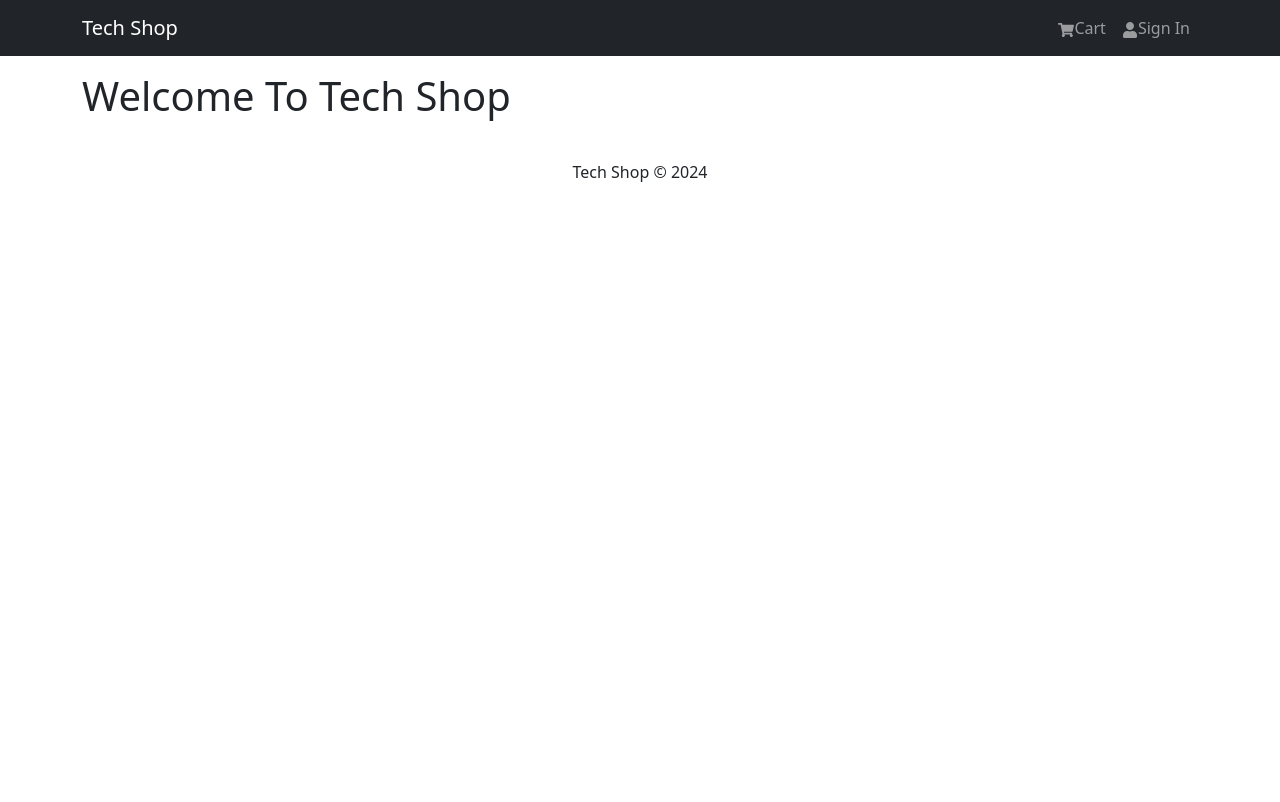
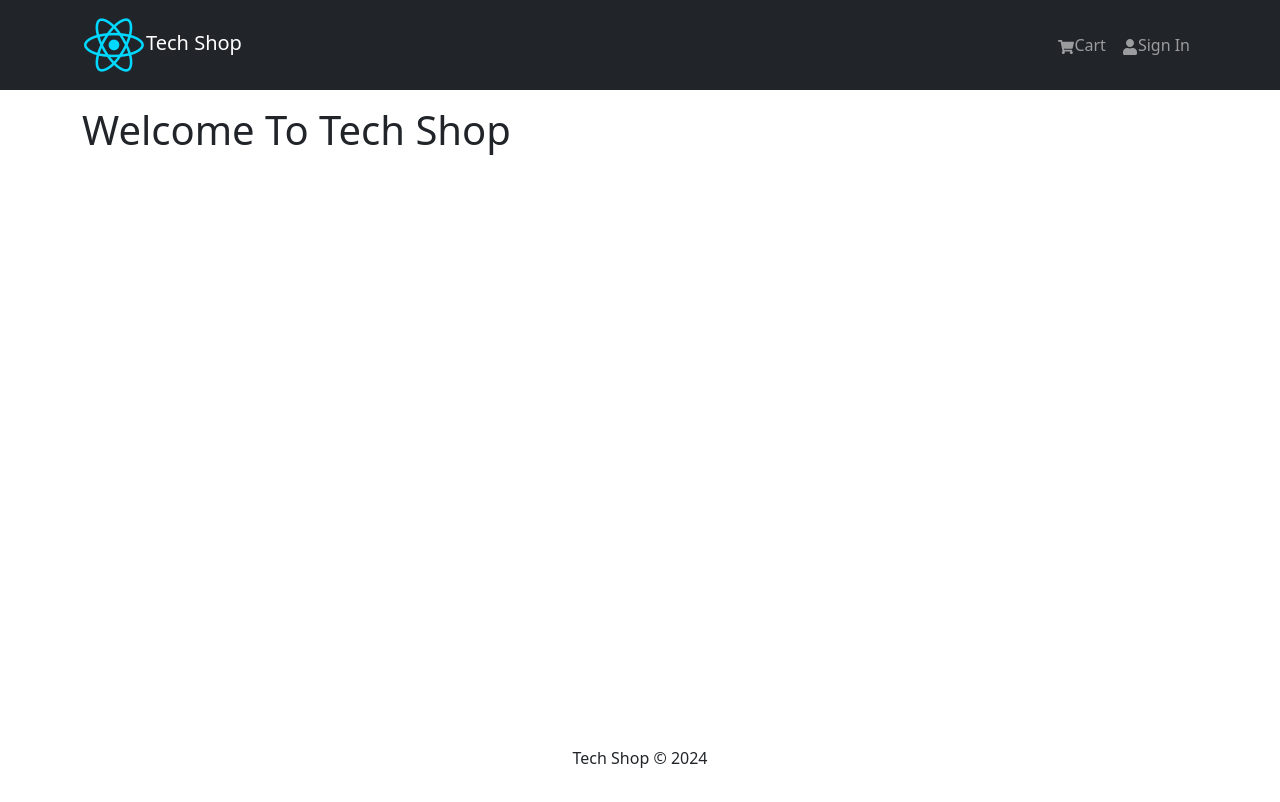
Before and after one commit to KeshavSaraogi/tech-shop, a React (Create React App) app in the folder frontend/: page / in a window 1280 px wide. Built offline with nearby package versions, Linux system fonts and the light colour scheme.

Commit message:
styling
-- adding custom and bootstrap css to header and footer

```diff
--- /dev/null
+++ b/frontend/src/assets/styles/index.css
@@ -0,0 +1,53 @@
+main {
+    min-height: 80vh;
+}
+
+.rating span {
+    margin: 0.1rem;
+}
+
+.rating svg {
+    color: #f8e825;
+}
+
+.rating-text {
+    font-size: 0.8rem;
+    font-weight: 600;
+    padding-left: 0.5rem;
+}
+
+.product-title {
+    height: 2.5em; /* Set a fixed height */
+    overflow: hidden; /* Hide overflow content */
+    text-overflow: ellipsis; /* Add ellipsis for long text */
+    white-space: nowrap; /* Prevent wrapping */
+}
+
+table td,
+table th {
+    text-align: center;
+}
+
+.review {
+    margin-top: 30px;
+}
+
+.review h2 {
+    font-size: 24px;
+    background: #f4f4f4;
+    padding: 10px;
+    border: 1px solid #ddd;
+}
+
+.review button {
+    margin-top: 10px;
+}
+
+.carousel-caption {
+    position: absolute;
+    width: 100%;
+    left: 0;
+    right: 0;
+    bottom: 0;
+    background: rgba(0, 0, 0, 0.5);
+}
--- a/frontend/src/components/Header.jsx
+++ b/frontend/src/components/Header.jsx
@@ -1,5 +1,6 @@
 import { Navbar, Nav, Container} from 'react-bootstrap'
 import {FaShoppingCart, FaUser } from 'react-icons/fa'
+import logo from "../assets/logo.png"
 
 import React from 'react'
 
@@ -8,7 +9,10 @@
     <header>
         <Navbar bg="dark" variant="dark" expand="lg" collapseOnSelect>
             <Container>
-                <Navbar.Brand href="/">Tech Shop</Navbar.Brand>
+                <Navbar.Brand href="/">
+                    <img src = {logo} alt="TechShop" />
+                    Tech Shop
+                </Navbar.Brand>
                 <Navbar.Toggle aria-controls="basic-navbar-nav" />
                 <Navbar.Collapse id="basic-navbar--nav">
                     <Nav className="ms-auto">
--- a/frontend/src/index.css
+++ /dev/null
@@ -1,13 +0,0 @@
-body {
-  margin: 0;
-  font-family: -apple-system, BlinkMacSystemFont, 'Segoe UI', 'Roboto', 'Oxygen',
-    'Ubuntu', 'Cantarell', 'Fira Sans', 'Droid Sans', 'Helvetica Neue',
-    sans-serif;
-  -webkit-font-smoothing: antialiased;
-  -moz-osx-font-smoothing: grayscale;
-}
-
-code {
-  font-family: source-code-pro, Menlo, Monaco, Consolas, 'Courier New',
-    monospace;
-}
--- a/frontend/src/index.js
+++ b/frontend/src/index.js
@@ -1,8 +1,8 @@
 import React from 'react';
+import App from './App';
 import ReactDOM from 'react-dom/client';
-import './index.css';
+import './assets/styles/index.css';
 import 'bootstrap/dist/css/bootstrap.min.css';
-import App from './App';
 import reportWebVitals from './reportWebVitals';
 
 const root = ReactDOM.createRoot(document.getElementById('root'));
```
Also changed, not shown: frontend/src/assets/logo.png (added).
